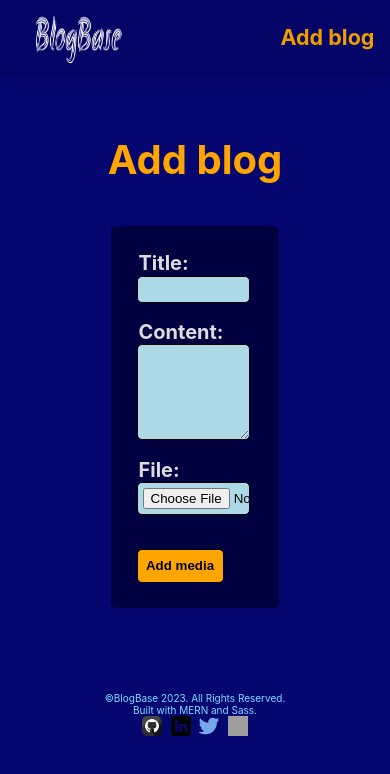
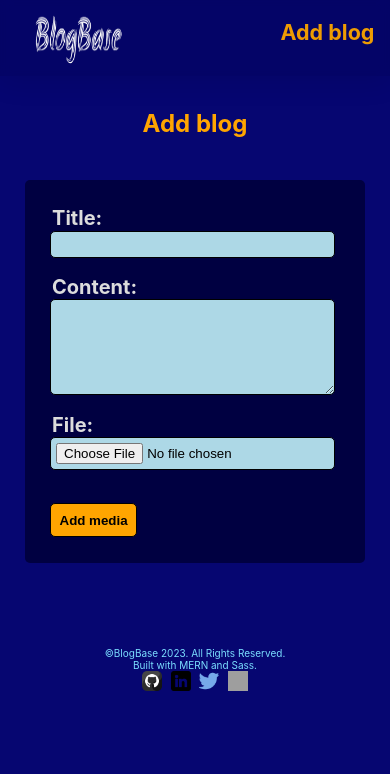
Before and after one commit to 6twos55/blogbase-app, a React (Create React App) app: page /add_media in a window 390 px wide. Shown: the top 774 px of the page. Built offline with nearby package versions, Linux system fonts and the light colour scheme; grey boxes are pictures that could not be loaded.

Commit message:
adding styles

```diff
--- a/src/components/Navbar.js
+++ b/src/components/Navbar.js
@@ -7,7 +7,7 @@ const Navbar = () => {
     <nav className="navContainer">
       <Link to="/" className="appName"><img src={navLogo} alt="" /></Link>
       <div className="navLinks">
-        <Link to="/add_media" className="addMedia"><p className="addMedia">Add blog</p></Link>
+        <Link to="/add_media" className="addMedia">Add blog</Link>
       </div>
     </nav>
   );
--- a/src/styles/App.scss
+++ b/src/styles/App.scss
@@ -61,6 +61,11 @@ code {
   font-weight: bold;
   color: white;
 
+  .topTitle {
+    font-size: 30px;
+    color: #b8ecfe;
+  }
+
   .mediaList{
     margin-top: 5vh;
     display: grid;
@@ -119,8 +124,7 @@ code {
 
 
 .addMediaContainer, .updateContainer {
-  padding: 0 10vw;
-  margin: 7vh 0;
+  margin: 4vh 0;
 
   > div {
     font-size: 2.5rem;
@@ -133,7 +137,7 @@ code {
   form {
     background-color: #000041;
     border-radius: 5px;
-    padding: 3vh;
+    padding: 3vh 5vh 3vh 3vh;
     font-size: 20px;
     font-weight: bold;
     width: 30vw;
@@ -145,7 +149,7 @@ code {
       margin-bottom: 2vh;
       background-color: lightblue;
       border-radius: 5px;
-      width: 26vw;
+      width: 100%;
       border: $border_style;
       color: black;
     }
@@ -155,7 +159,7 @@ code {
       margin-bottom: 1.5vh;
       color: black;
       height: 10vh;
-      width: 26vw;
+      width: 100%;
       border: $border_style;
       border-radius: 5px;
       background-color: lightblue;
--- a/src/styles/mediaQueries.scss
+++ b/src/styles/mediaQueries.scss
@@ -15,7 +15,7 @@
       padding: 1rem 4vw;
 
       .addMedia {
-        font-size: 20px;
+        font-size: 18px;
       }
     }
   }
@@ -36,6 +36,16 @@
       }
     }
 
+  }
+
+  .addMediaContainer, .updateContainer {
+    > div {
+      font-size: 1.8rem;
+    }
+
+    form {
+      width: 70vw;
+    }
   }
 
 }
@@ -69,7 +79,7 @@
       padding: 1rem 4vw;
 
       .addMedia {
-        font-size: 20px;
+        font-size: 15px;
       }
     }
   }
@@ -124,6 +134,12 @@
     text-align: center;
   }
 
+  .mediasContainer {
+    .topTitle {
+      font-size: 25px;
+    }
+  }
+
   .navContainer .appName {
     padding: 4px 0 0 1vw;
 
@@ -138,8 +154,14 @@
       padding: 1rem 4vw;
 
       .addMedia {
-        font-size: 16px;
+        font-size: 12px;
       }
+    }
+  }
+
+  .addMediaContainer, .updateContainer {
+    > div {
+      font-size: 1.5rem;
     }
   }
 }
--- a/src/views/Medias.js
+++ b/src/views/Medias.js
@@ -24,7 +24,7 @@ const Medias = () => {
   if(isLoading){
     return (
       <div className="mediasContainer">
-        <div>All blogs</div>
+        <div className="topTitle">All blogs</div>
         <div style={{ textAlign: "center", color: "orange", fontSize: "20px", marginTop: "10vh", marginBottom: "60vh" }}>Loading. Please wait...</div>
       </div>
     )
@@ -33,7 +33,7 @@ const Medias = () => {
 
   return(
     <div className="mediasContainer">
-      <div>All blogs</div>
+      <div className="topTitle">All blogs</div>
       {
         medias.length >= 1 ? (
           <div className="mediaList">
```
Also changed, not shown: 1 other file (tests, documents, lock files or other folders).
